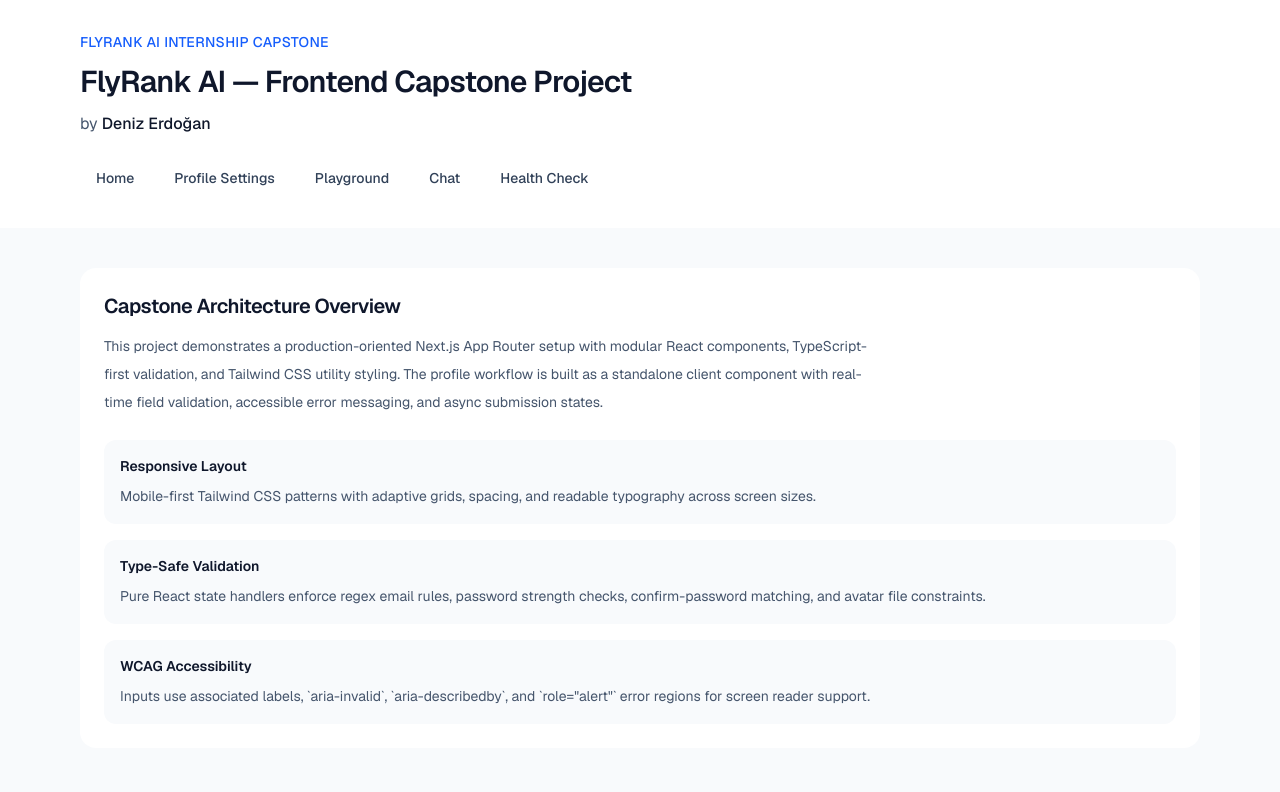
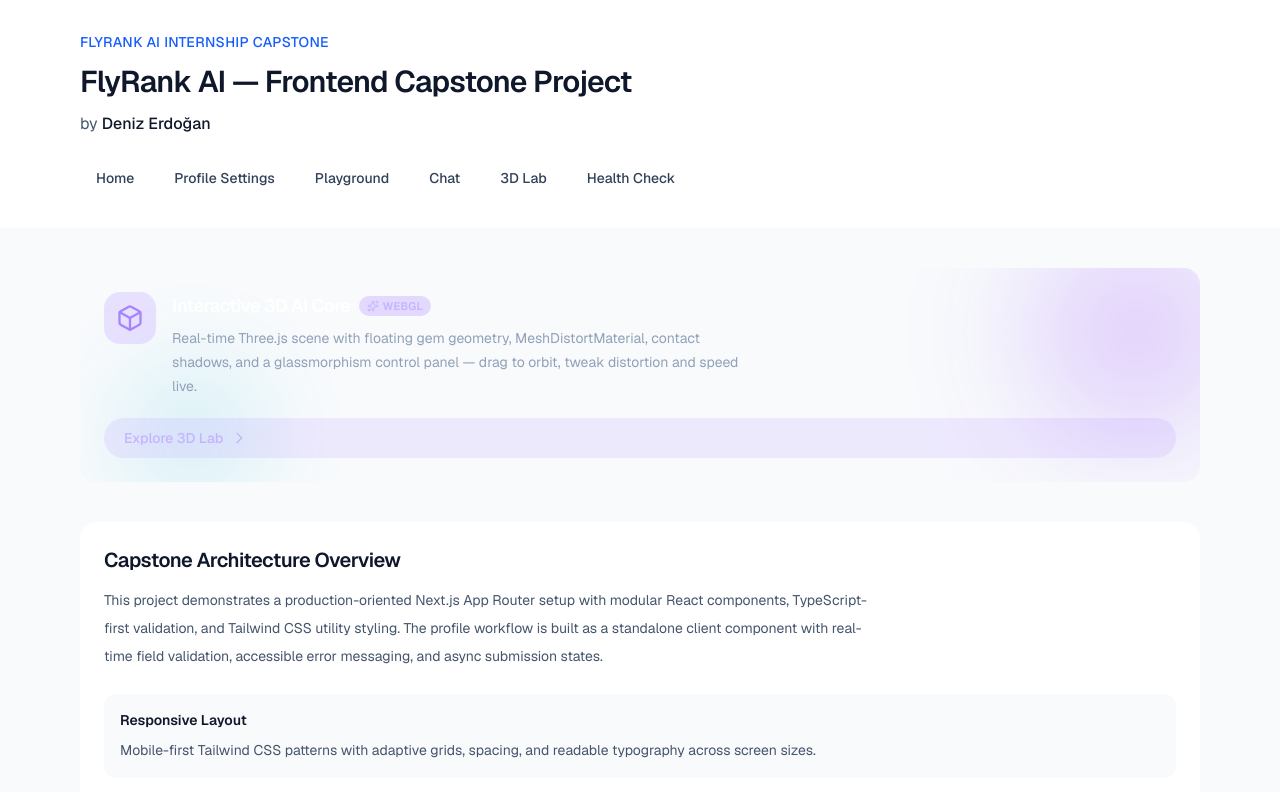
Before and after one commit to ALCUNE/flyrank-frontend-capstone, a Next.js app: page / in a window 1280 px wide. Shown: the top 792 px of the page. Built offline with nearby package versions, Linux system fonts and the light colour scheme.

Commit message:
feat(navigation): add 3D lab hero card and header links across home and chat pages

```diff
--- a/app/chat/page.tsx
+++ b/app/chat/page.tsx
@@ -157,12 +157,31 @@ export default function ChatPage() {
                 FE-08 — error recovery, onboarding, and mobile-safe streaming layout.
               </p>
             </div>
+            <nav className="flex flex-wrap gap-2" aria-label="Page navigation">
+              <Link
+                href="/3d"
+                className="inline-flex items-center gap-1.5 rounded-full border border-violet-300 bg-violet-50 px-4 py-2 text-sm font-medium text-violet-700 transition hover:border-violet-400 hover:bg-violet-100 dark:border-violet-700 dark:bg-violet-950/40 dark:text-violet-300 dark:hover:border-violet-500 dark:hover:bg-violet-900/40"
+              >
+                <svg
+                  xmlns="http://www.w3.org/2000/svg"
+                  className="h-3.5 w-3.5"
+                  fill="none"
+                  viewBox="0 0 24 24"
+                  stroke="currentColor"
+                  strokeWidth={2}
+                  aria-hidden="true"
+                >
+                  <path strokeLinecap="round" strokeLinejoin="round" d="M21 7.5l-9-5.25L3 7.5m18 0l-9 5.25m9-5.25v9l-9 5.25M3 7.5l9 5.25M3 7.5v9l9 5.25m0-9v9" />
+                </svg>
+                3D Experience
+              </Link>
               <Link
                 href="/"
                 className="inline-flex rounded-full border border-slate-200 px-4 py-2 text-sm font-medium text-slate-700 transition hover:border-blue-300 hover:text-blue-700 dark:border-slate-700 dark:text-slate-200 dark:hover:border-blue-500 dark:hover:text-blue-300"
               >
                 Back to Home
               </Link>
+            </nav>
           </div>
         </div>
       </header>
--- a/app/page.tsx
+++ b/app/page.tsx
@@ -1,6 +1,7 @@
 "use client";
 
 import Link from "next/link";
+import { Box, Sparkles } from "lucide-react";
 import { ProfileUpdateForm, type UserProfile } from "@/components/ProfileUpdateForm";
 
 const navLinks = [
@@ -8,6 +9,7 @@ const navLinks = [
   { href: "/profile", label: "Profile Settings" },
   { href: "/playground", label: "Playground" },
   { href: "/chat", label: "Chat" },
+  { href: "/3d", label: "3D Lab" },
   { href: "/api/health", label: "Health Check", external: true },
 ];
 
@@ -65,6 +67,66 @@ export default function Home() {
       </header>
 
       <main className="mx-auto flex w-full max-w-6xl flex-1 flex-col gap-10 px-4 py-10 sm:px-6 lg:px-8">
+
+        {/* ── 3D Lab feature card ─────────────────────────────────────────── */}
+        <Link
+          href="/3d"
+          className="group relative overflow-hidden rounded-2xl border border-violet-500/30 bg-gradient-to-br from-slate-900 via-[#0d0a1f] to-slate-900 p-6 shadow-lg transition hover:border-violet-400/60 hover:shadow-violet-500/10 hover:shadow-2xl sm:p-8"
+        >
+          {/* Ambient glow blob */}
+          <span
+            aria-hidden="true"
+            className="pointer-events-none absolute -right-10 -top-10 h-52 w-52 rounded-full bg-violet-600/20 blur-3xl transition duration-500 group-hover:bg-violet-500/30"
+          />
+          <span
+            aria-hidden="true"
+            className="pointer-events-none absolute -bottom-8 left-8 h-40 w-40 rounded-full bg-cyan-500/10 blur-2xl"
+          />
+
+          <div className="relative flex flex-col gap-5 sm:flex-row sm:items-center sm:justify-between">
+            {/* Icon + text */}
+            <div className="flex items-start gap-4">
+              <span className="inline-flex shrink-0 items-center justify-center rounded-2xl bg-violet-500/15 p-3 ring-1 ring-violet-500/30 transition duration-300 group-hover:bg-violet-500/25">
+                <Box className="h-7 w-7 text-violet-400" aria-hidden="true" />
+              </span>
+
+              <div>
+                <div className="flex items-center gap-2">
+                  <h2 className="text-lg font-semibold tracking-tight text-white">
+                    Interactive 3D AI Core
+                  </h2>
+                  <span className="inline-flex items-center gap-1 rounded-full bg-violet-500/20 px-2 py-0.5 text-[11px] font-semibold uppercase tracking-wide text-violet-300 ring-1 ring-violet-500/30">
+                    <Sparkles className="h-3 w-3" aria-hidden="true" />
+                    WebGL
+                  </span>
+                </div>
+                <p className="mt-1.5 max-w-xl text-sm leading-6 text-slate-400">
+                  Real-time Three.js scene with floating gem geometry, MeshDistortMaterial,
+                  contact shadows, and a glassmorphism control panel — drag to orbit, tweak
+                  distortion and speed live.
+                </p>
+              </div>
+            </div>
+
+            {/* CTA */}
+            <span className="inline-flex shrink-0 items-center gap-2 rounded-full border border-violet-500/40 bg-violet-500/10 px-5 py-2.5 text-sm font-medium text-violet-300 transition duration-200 group-hover:border-violet-400 group-hover:bg-violet-500/20 group-hover:text-violet-200 sm:self-center">
+              Explore 3D Lab
+              <svg
+                xmlns="http://www.w3.org/2000/svg"
+                className="h-4 w-4 transition-transform duration-200 group-hover:translate-x-0.5"
+                fill="none"
+                viewBox="0 0 24 24"
+                stroke="currentColor"
+                strokeWidth={2}
+                aria-hidden="true"
+              >
+                <path strokeLinecap="round" strokeLinejoin="round" d="M9 5l7 7-7 7" />
+              </svg>
+            </span>
+          </div>
+        </Link>
+
+        {/* ── Architecture overview ──────────────────────────────────────── */}
         <section
           aria-labelledby="architecture-heading"
           className="rounded-2xl border border-slate-200 bg-white p-6 shadow-sm dark:border-slate-800 dark:bg-slate-900 sm:p-8"
```
Lines whose indentation alone changed are shown as unchanged.
